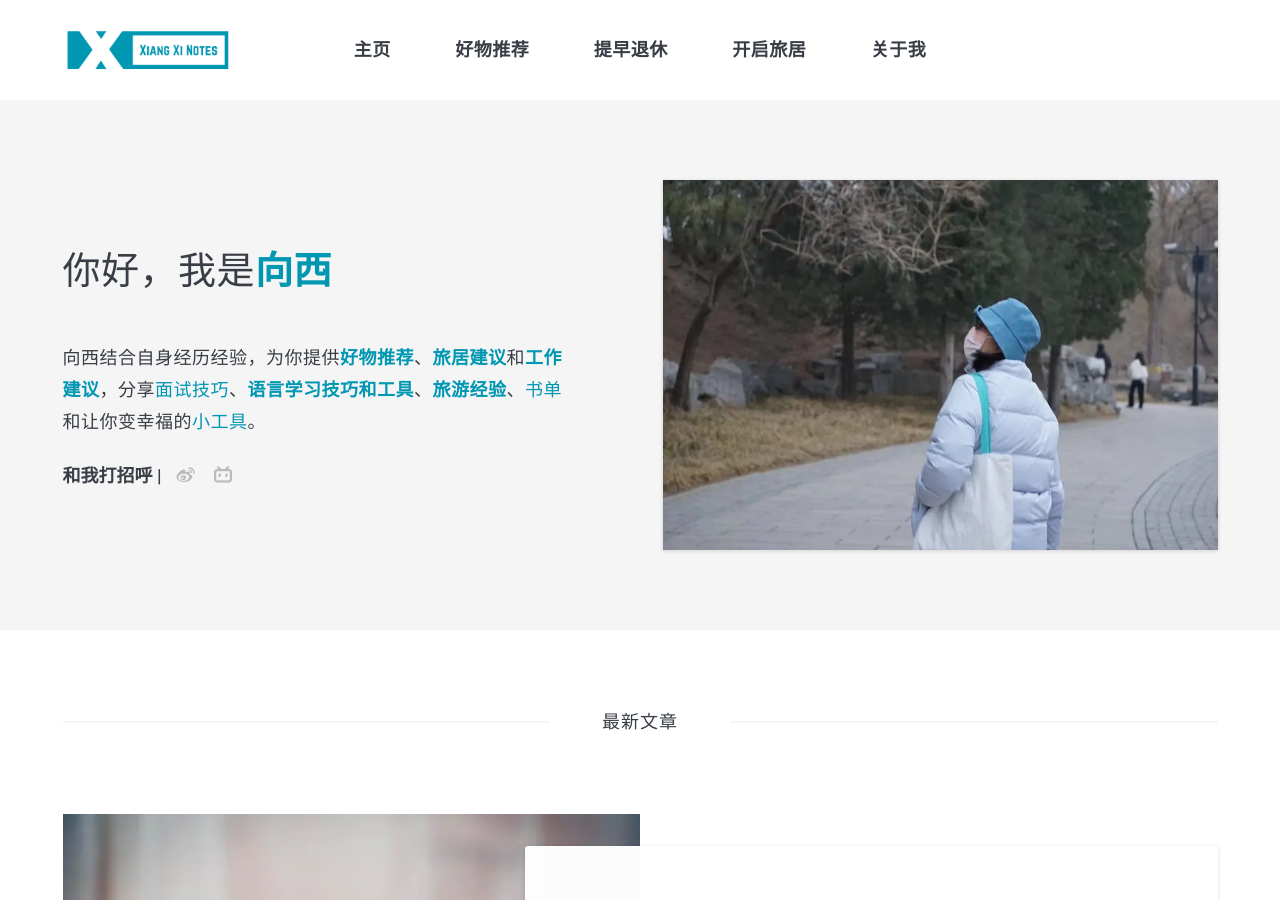
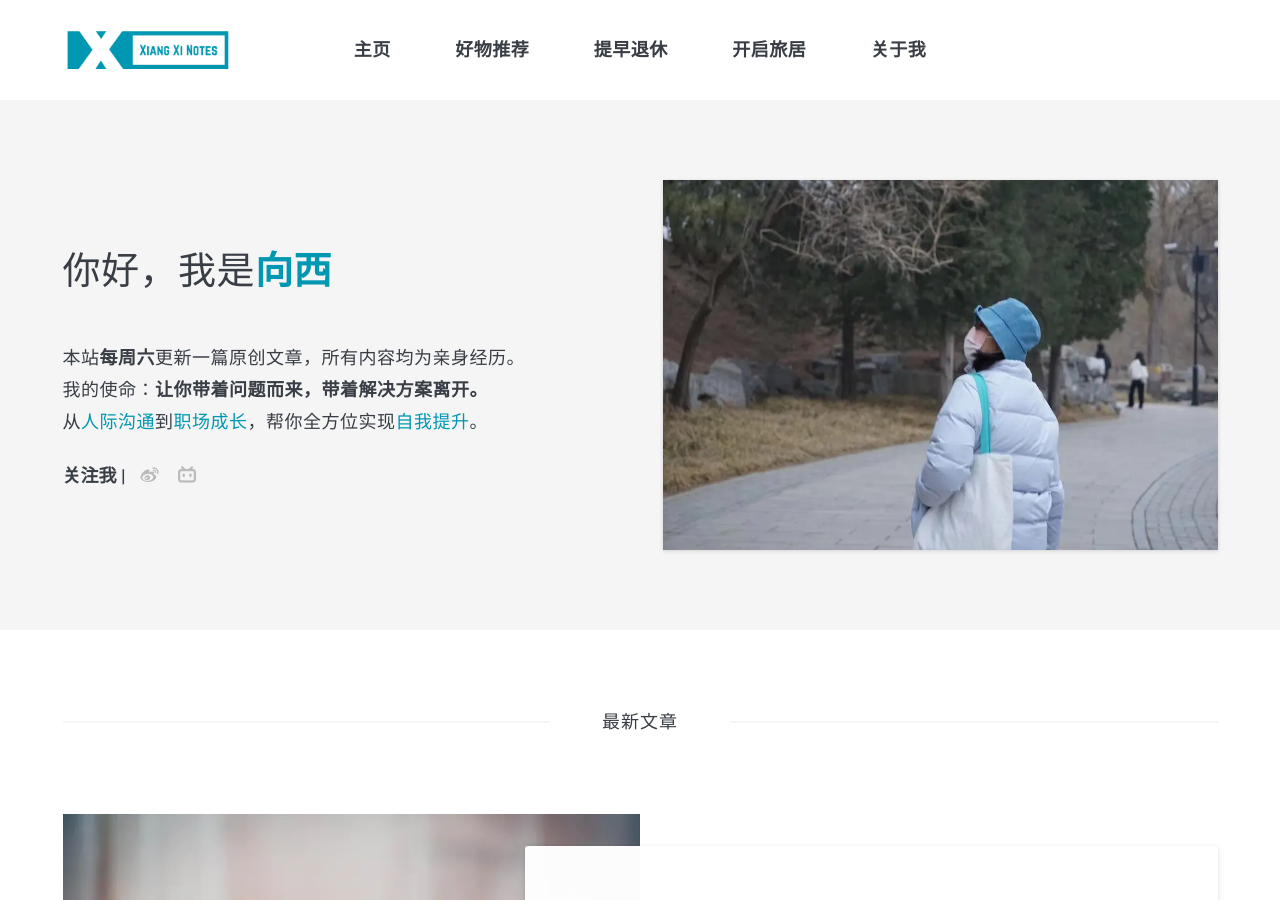
Before and after one commit to xiangxinotes/xiangxinotes.github.io, a Jekyll site: the page built from index.html, in a window 1280 px wide and 900 px high. Built offline with Jekyll 4.4.1, drawn with Linux system fonts in a browser that asks for light colours; nearby versions of some CDN libraries; the list of posts is cut into pages by our own code.

Commit message:
update self intro

```diff
--- a/_config.yml
+++ b/_config.yml
@@ -1,5 +1,6 @@
 baseurl: "" # the subpath of your site, e.g. /blog
 url: "https://xiangxi.work" # the base hostname & protocol for your site, e.g. http://example.com
+logo: logo.png
 language: zh-CN # the main language of your site, e.g. en-US
 timezone: Asia/Shanghai # the time zone of your site.
 destination: ./build # to use github actions to build site
--- a/_data/featured_tags.yml
+++ b/_data/featured_tags.yml
@@ -4,9 +4,9 @@ product:
   desc: "拒绝跟风！「向西笔记」好物推荐合集，精选作者本人真实买过、长期复购的实用生活好物与旅居装备。涵盖平价零食、数码配件、日常衣物及精神食粮，部分支持新疆包邮。纯真人实用测评，带你避坑省钱，只买对的不买贵的！"
 
 workplace:
-  name: "工作建议"
+  name: "职场成长"
   title: "职场新人指南：从面试技巧到高效工作建议"
-  desc: "职场新人如何迅速站稳脚跟？「向西笔记」工作建议合集帮你见招拆招！分享面试高频问题的高分回答模板、外企英语建议，以及工作中犯了错的救火指南、网页长截图等高效工具。带你提升工作正确率，少走弯路！"
+  desc: "职场新人如何迅速站稳脚跟？「向西笔记」职场成长合集帮你见招拆招！分享面试高频问题的高分回答模板、外企英语建议，以及工作中犯了错的救火指南、网页长截图等高效工具。带你提升工作正确率，少走弯路！"
 
 sojourn:
   name: "旅居"
--- a/_data/settings.yml
+++ b/_data/settings.yml
@@ -1,17 +1,11 @@
-#-------------------------------
-# General Site Settings
-title: 向西笔记 - 向西 ｜内容创作者、Up主、外企人、旅居专家和法语新手
-logo: logo.png # You can add own logo.
-description: 向西是一名B站Up主、博客主，外企工作8年，在7个城市旅居，向西笔记包含英语和法语的学习经验，包括单词的不同之处分析和学习工具，助你高效而又精准地使用单词；向西笔记还提供旅游攻略、旅居行动指南、不同城市的旅居体验和让你随时开启旅居生活的商品，让你少走弯路，选择最适合你的商品。
-
-
 #-------------------------------
 # Author Settings
 author:
   name: 向西
   image: me.webp
   say-hello: 你好，我是<a href="/about"><strong>向西</strong></a>
-  bio: 向西结合自身经历经验，为你提供<a href="/tag/product"><strong>好物推荐</strong></a>、<a href="/tag/sojourn"><strong>旅居建议</strong></a>和<a href="/tag/workplace"><strong>工作建议</strong></a>，分享<a href="/tag/interview">面试技巧</a>、<a href="/tag/languages"><strong>语言学习技巧和工具</strong></a>、<a href="/tag/travel"><strong>旅游经验</strong></a>、<a href="/tag/book">书单</a>和让你变幸福的<a href="/tag/tools">小工具</a>。
+  bio: 本站<strong>每周六</strong>更新一篇原创文章，所有内容均为亲身经历。<br/>我的使命：<strong>让你带着问题而来，带着解决方案离开。</strong><br/>从<a href="/tag/communication-skills">人际沟通</a>到<a href="/tag/workplace">职场成长</a>，帮你全方位实现<a href="/tag/personal-growth">自我提升</a>。
+  cta: 关注我
 
 
 #-------------------------------
--- a/_includes/header.html
+++ b/_includes/header.html
@@ -8,10 +8,10 @@
 
         <div class="logo">
           <a class="logo__link" href="{{site.baseurl}}/">
-          {%if site.data.settings.logo %}
-            <img width="900" height="262" class="logo__image" src="{{ site.baseurl }}/images/{{ site.data.settings.logo }}" alt="向西笔记 - 返回首页">
+          {%if site.logo %}
+            <img width="900" height="262" class="logo__image" src="{{ site.baseurl }}/images/{{ site.logo }}" alt="向西笔记 - 返回首页">
           {% else %}
-            {{ site.data.settings.title }}
+            {{ site.title }}
           {% endif %}
           </a>
         </div>
--- a/_includes/hero.html
+++ b/_includes/hero.html
@@ -7,7 +7,7 @@
           <h1 class="hero__title">{{ site.data.settings.author.say-hello }}</h1>
           <p class="hero__subtitle">{{ site.data.settings.author.bio }}</p>
           <div class="hero__social">
-            <span class="hero__social-title">和我打招呼 |</span>
+            <span class="hero__social-title">{{ site.data.settings.author.cta }} |</span>
             {% include contact-link.html %}
           </div>
         </div>
```
